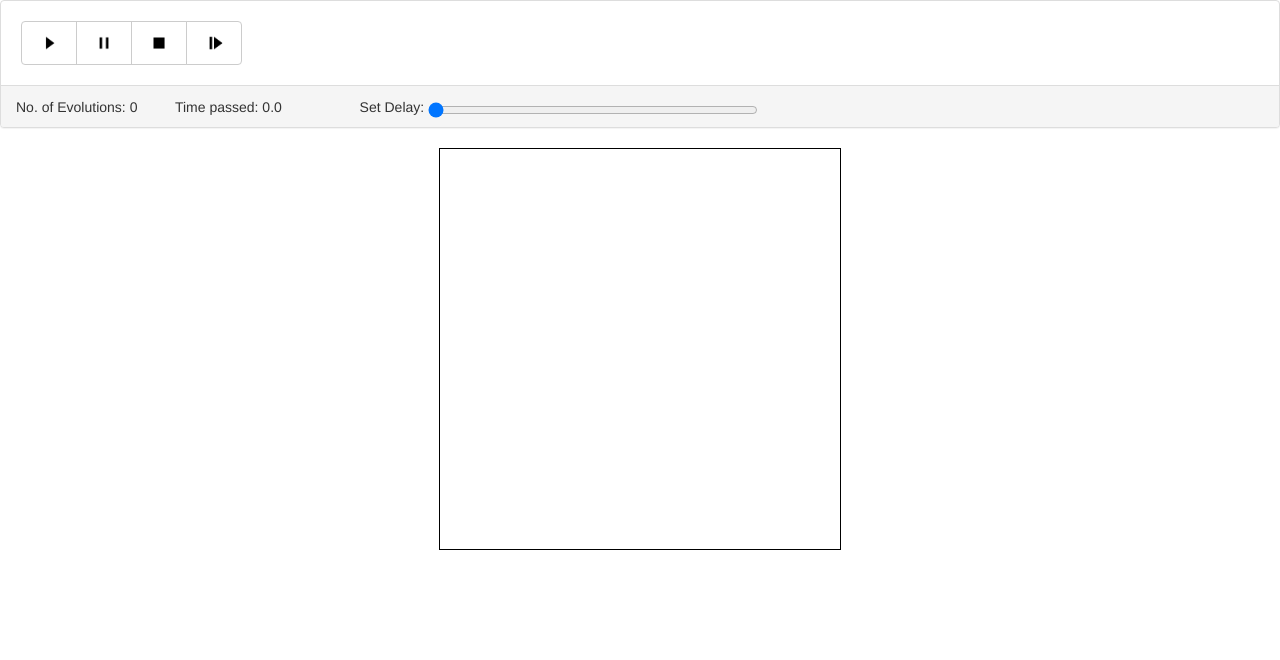
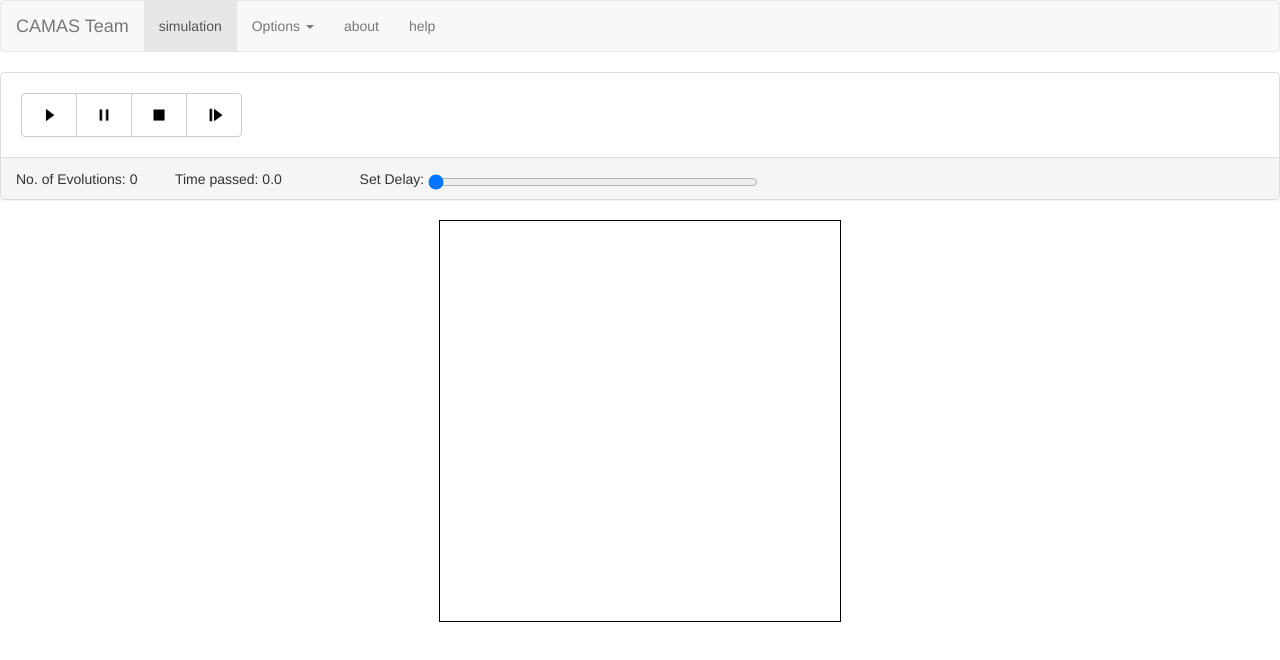
Before and after one commit to ca-simulation-team/cellular_automata, a plain HTML site: page web/index.html in a window 1280 px wide. Drawn offline with Linux system fonts and the light colour scheme.

Commit message:
Navigation bar added

```diff
--- a/web/index.html
+++ b/web/index.html
@@ -9,7 +9,29 @@
 	<link rel="stylesheet" href="resources/css/style.css">
     </head>
     <body>
-
+        <nav class="navbar navbar-default" role="navigation">
+            <div class="navbar-header">
+               <a class="navbar-brand" href="#">CAMAS Team</a>
+            </div>
+            <div>
+               <ul class="nav navbar-nav">
+                  <li class="active"><a href="#">simulation</a></li>
+                  <li class="dropdown">
+                     <a href="#" class="dropdown-toggle" data-toggle="dropdown">
+                        Options
+                        <b class="caret"></b>
+                     </a>
+                     <ul class="dropdown-menu">
+                        <li><a href="#">Save local</a></li>
+                        <li><a href="#">Load from file</a></li>
+                        <li><a href="#">Load pre-existing example</a></li>
+                     </ul>
+                  </li>
+                  <li><a href="#">about</a></li>
+                  <li><a href="#">help</a></li>
+               </ul>
+            </div>
+         </nav>
         <div id="simDetails" class="panel panel-default">
             <div id="controlButtons" class="btn-group panel-body">
                 <button class="btn btn-default" id="playBtn" onclick="controlSimulation('play')">
--- a/web/resources/js/simulation.js
+++ b/web/resources/js/simulation.js
@@ -12,8 +12,6 @@ function runSim(array) {
     var canvas = $('#drawArea')[0];
     var ctx = canvas.getContext("2d");
     var values = array;
-
-
     //var values = [[0,0,0,0,0],[0,0,0,1,1],[0,1,0,1,0],[0,0,0,0,0],[0,0,0,0,0]];
     var posX = 0;
     var posY = 0;
```
Also changed, not shown: web/resources/css/style.css (+0 -9 lines).
